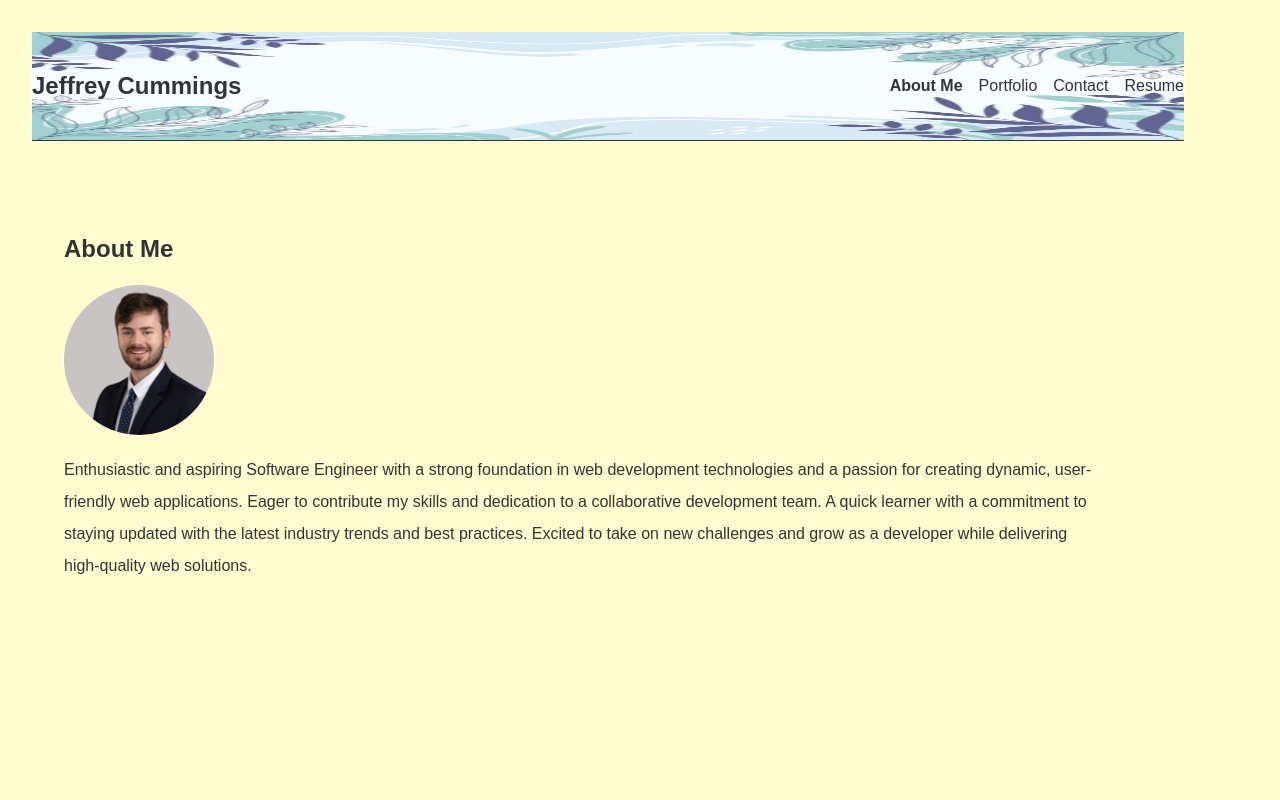
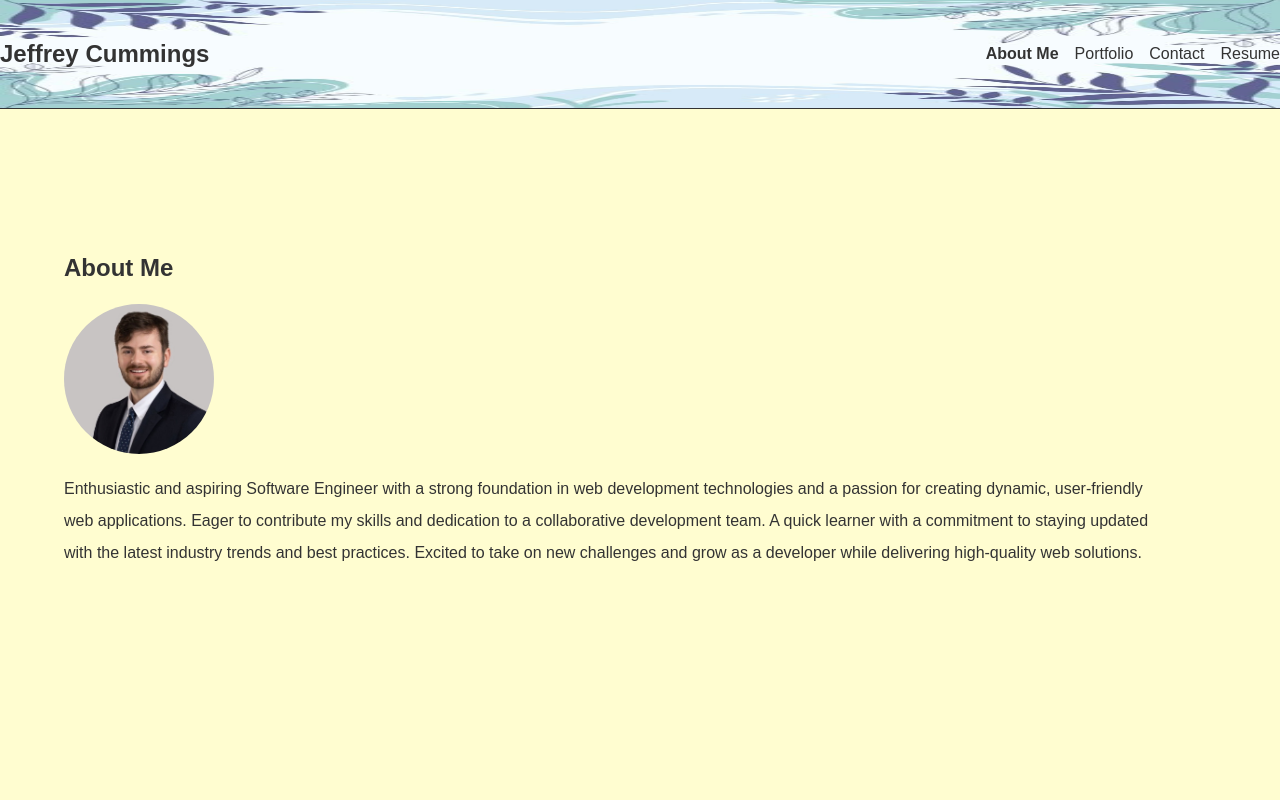
Before and after one commit to jeffch19/Portfolio, a React (Vite) app: page / in a window 1280 px wide. Shown: the top 800 px of the page. Built offline with nearby package versions, Linux system fonts and the light colour scheme; a web font is replaced by a local one.

Commit message:
fixed header

```diff
--- a/src/App.css
+++ b/src/App.css
@@ -1,8 +1,8 @@
 #root {
-  margin: 0 auto;
+  margin: 10% auto;
   padding: 2rem;
   text-align: center;
-  width: 90vw;
+  width: 100%;
 }
 
 .logo {
--- a/src/components/Header.css
+++ b/src/components/Header.css
@@ -9,12 +9,12 @@
   background-image: url('../assets/navbar-background.jpg');
   background-size: 100% 100%;
   background-repeat: no-repeat;
-  position: relative;
+  position: fixed;
   top:  0;
   left:  0;
   right:  0;
   z-index:  1000;
-  width:  90vw;
+  width:  100%;
 }
 
 .navbar h1 {
```
